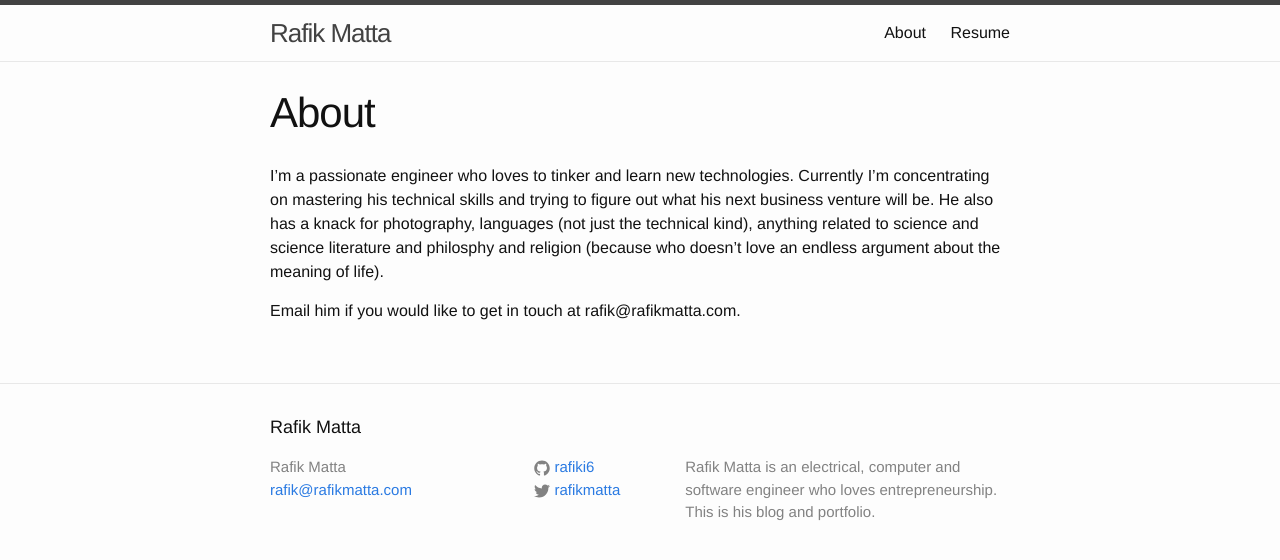
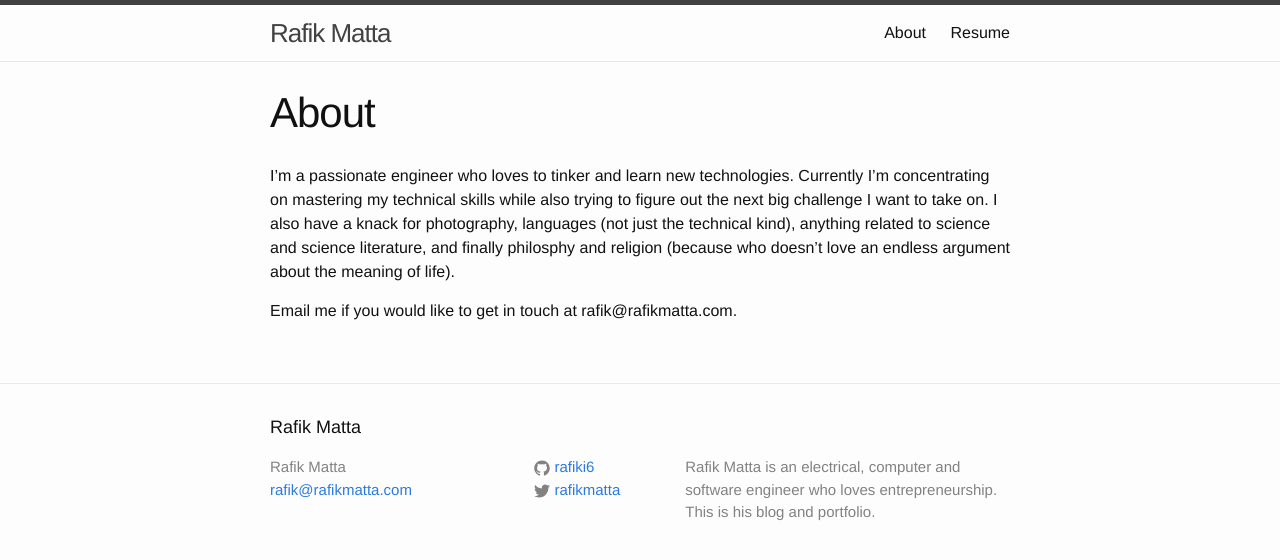
Before and after one commit to rafikmatta/rafikmatta.github.io, a Jekyll site: the page built from about.md, in a window 1280 px wide. Shown: the top 560 px of the page. Built offline with Jekyll 4.4.1, drawn with Linux system fonts in a browser that asks for light colours.

Commit message:
Update about.md

```diff
--- a/about.md
+++ b/about.md
@@ -5,7 +5,6 @@ permalink: /about/
 ---
 
 I'm a passionate engineer who loves to tinker and learn new technologies. Currently I'm concentrating on mastering
-his technical skills and trying to figure out what his next business venture will be. He also has a knack for photography, languages (not just the technical kind),
-anything related to science and science literature and philosphy and religion (because who doesn't love an endless argument about the meaning of life).
+my technical skills while also trying to figure out the next big challenge I want to take on. I also have a knack for photography, languages (not just the technical kind), anything related to science and science literature, and finally philosphy and religion (because who doesn't love an endless argument about the meaning of life).
 
-Email him if you would like to get in touch at rafik@rafikmatta.com.
+Email me if you would like to get in touch at rafik@rafikmatta.com.
```
